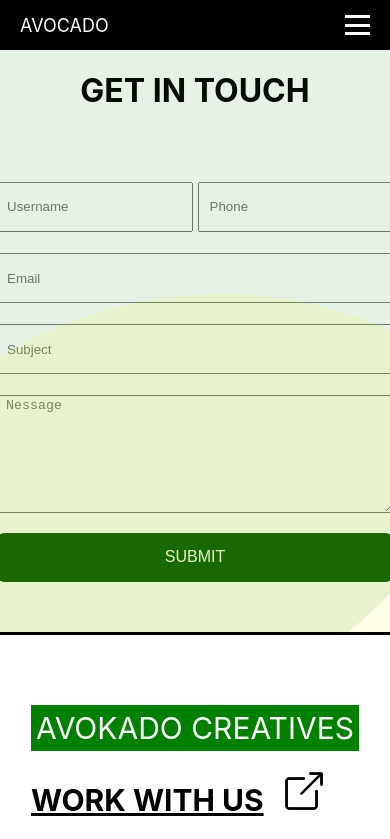
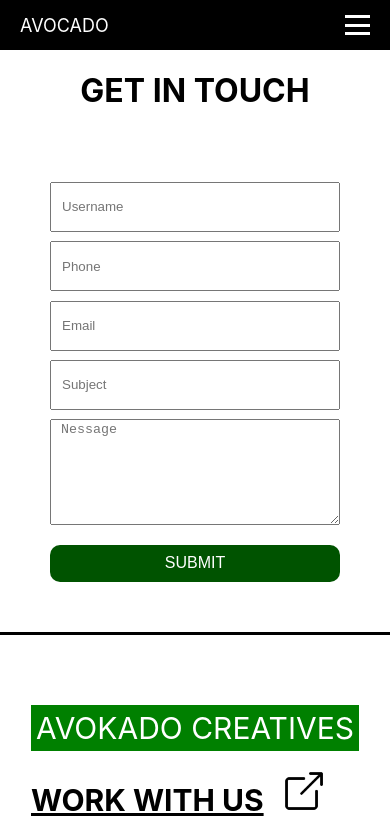
Before and after one commit to programer1983/Agency-App, a Next.js app: page /contact in a window 390 px wide. Shown: the top 839 px of the page. Built offline with nearby package versions, Linux system fonts and the light colour scheme.

Commit message:
mobile adaptation of the contact form;

```diff
--- a/styles/Contact.module.css
+++ b/styles/Contact.module.css
@@ -48,3 +48,13 @@
     font-size: 16px;
     cursor: pointer;
 }
+
+@media screen and (max-width: 480px) {
+    .form{
+        width: 100%;
+    }
+
+    .inputS:first-child {
+        margin: 0;
+    }
+}
--- a/styles/globals.css
+++ b/styles/globals.css
@@ -24,3 +24,9 @@ a {
   opacity: 0.1;
   margin: auto;
 }
+
+@media screen and (max-width: 480px) {
+  .circle {
+    display: none;
+  }
+}
```
